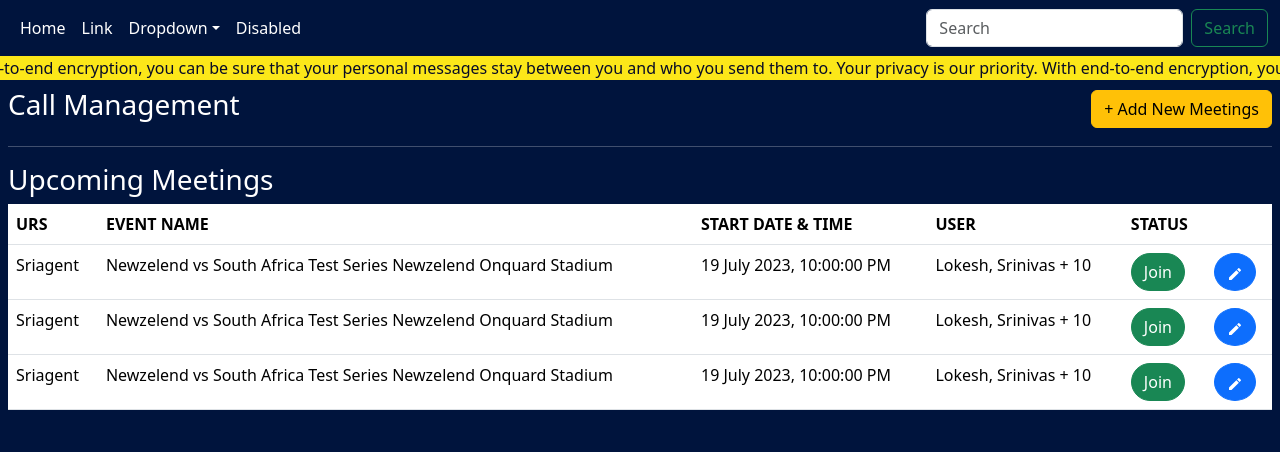
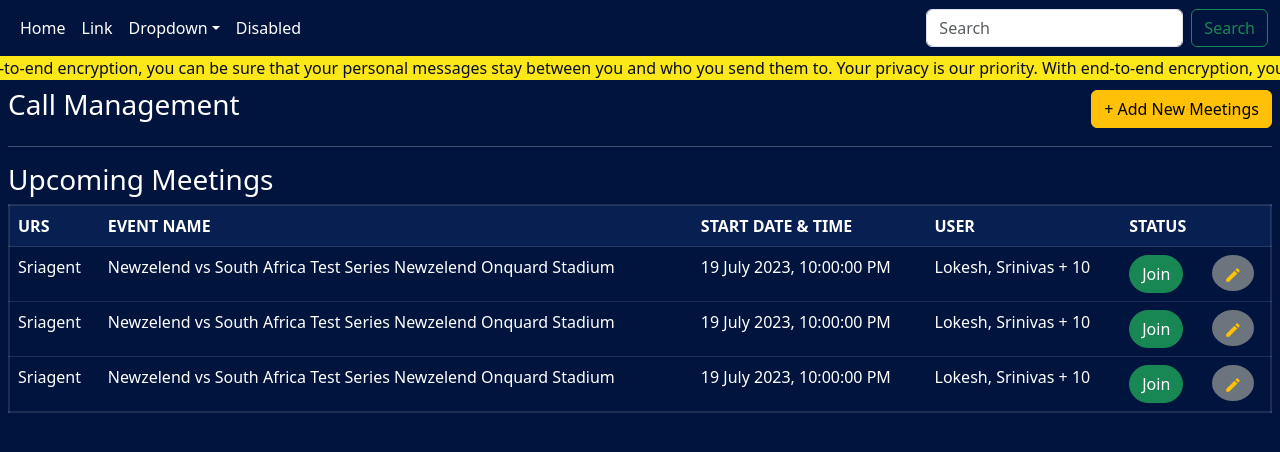
Before and after one commit to Texch999/we2-call-admin, a React (Create React App) app: page /call-management in a window 1280 px wide. Shown: the top 452 px of the page. Built offline with nearby package versions, Linux system fonts and the light colour scheme; a small style sheet from the web is missing.

Commit message:
changes are added

```diff
--- a/src/index.css
+++ b/src/index.css
@@ -1,13 +1,22 @@
 body {
   margin: 0;
-  font-family: -apple-system, BlinkMacSystemFont, 'Segoe UI', 'Roboto', 'Oxygen',
-    'Ubuntu', 'Cantarell', 'Fira Sans', 'Droid Sans', 'Helvetica Neue',
+  font-family: -apple-system, BlinkMacSystemFont, "Segoe UI", "Roboto", "Oxygen",
+    "Ubuntu", "Cantarell", "Fira Sans", "Droid Sans", "Helvetica Neue",
     sans-serif;
   -webkit-font-smoothing: antialiased;
   -moz-osx-font-smoothing: grayscale;
 }
 
 code {
-  font-family: source-code-pro, Menlo, Monaco, Consolas, 'Courier New',
+  font-family: source-code-pro, Menlo, Monaco, Consolas, "Courier New",
     monospace;
 }
+--table-text-color {
+  color: #fff;
+}
+--table-bg-color {
+  background-color: #00143d;
+}
+--table-heading-bg-color {
+  background-color: #082051;
+}
--- a/src/pages/call-management/CallManagement.jsx
+++ b/src/pages/call-management/CallManagement.jsx
@@ -1,6 +1,7 @@
 import React from "react";
 import { Button, Table } from "react-bootstrap";
 import "bootstrap/dist/css/bootstrap.min.css";
+import "./style.css";
 import { MdModeEditOutline } from "react-icons/md";
 
 const CallManagement = () => {
@@ -45,7 +46,7 @@ const CallManagement = () => {
       <hr />
       <div>
         <h3>Upcoming Meetings</h3>
-        <Table>
+        <Table className="call-management-data">
           <thead>
             <tr>
               <th>URS</th>
@@ -69,8 +70,11 @@ const CallManagement = () => {
                   </Button>
                 </td>
                 <td>
-                  <Button type="button" className="rounded-circle">
-                    <MdModeEditOutline />
+                  <Button
+                    type="button"
+                    className="bg-secondary text-warning rounded-circle border-0"
+                  >
+                    <MdModeEditOutline size={18} />
                   </Button>
                 </td>
               </tr>
--- a/src/pages/call-management/style.css
+++ b/src/pages/call-management/style.css
@@ -0,0 +1,10 @@
+.call-management-data {
+  border: solid 2px rgba(255, 255, 255, 0.11);
+  background-color: var(--table-border-color);
+  border-radius: 8px;
+  --bs-table-color: var(--text-white);
+  --bs-table-bg: var(--table-bg-color);
+}
+.call-management-data thead tr th {
+  background-color: #082051;
+}
```
Also changed, not shown: src/App.css (line endings or trailing spaces).
